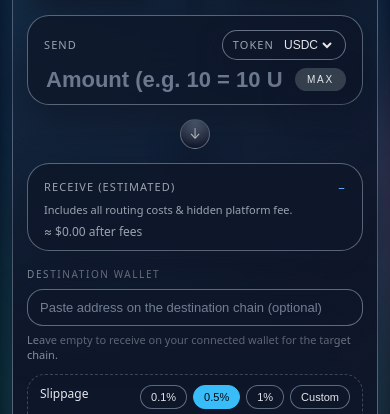
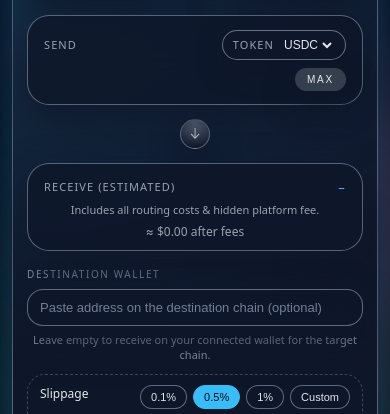
Before and after one commit to SkyCrypto0x/nebula, a website with bundled scripts: page public/index.html in a window 390 px wide. Shown: the part 425-839 px from the top of the page. Built offline with nearby package versions, Linux system fonts and the light colour scheme; files whose address does not match are found by name.

Commit message:
Graphics Fix 1.1

```diff
--- a/public/index.html
+++ b/public/index.html
@@ -128,7 +128,6 @@
                   id="amount"
                   class="amount-input"
                   type="text"
-                  placeholder="Amount (e.g. 10 = 10 USDC)"
                 />
                 <button class="max-btn" type="button">MAX</button>
               </div>
--- a/public/style.css
+++ b/public/style.css
@@ -544,12 +544,14 @@ body::before {
   font-size: 11px;
   color: var(--text-muted);
   margin-top: 6px;
+  text-align: center;
 }
 
 .microcopy {
   font-size: 12px;
   color: var(--text-muted);
   margin-top: 6px;
+  text-align: center;
 }
 
 /* Min receive highlight */
@@ -1257,6 +1259,7 @@ body::before {
 @media (max-width: 640px) {
   /* 1. টপবার আবার row করি, কিন্তু ভিতরে সবকিছু সুন্দর করে arrange */
   .topbar {
+    position: relative;               /* ⭐ important fix */
     flex-direction: row !important;
     align-items: center;
     justify-content: space-between;
@@ -1307,7 +1310,7 @@ body::before {
 
   /* 3. Bridge/History ট্যাব আরো নিচে */
   .main-tabs {
-    margin-top: 44px !important;   /* subtitle-এর নিচে স্পেস */
+    margin-top: 44px !important;
     margin-bottom: 20px !important;
     justify-content: center;
   }
@@ -1338,3 +1341,10 @@ body::before {
     margin-top: 40px !important;
   }
 }
+
+.card-section .helper-text,
+.card-section .microcopy {
+  width: 100%;
+  margin-left: auto;
+  margin-right: auto;
+}
```
